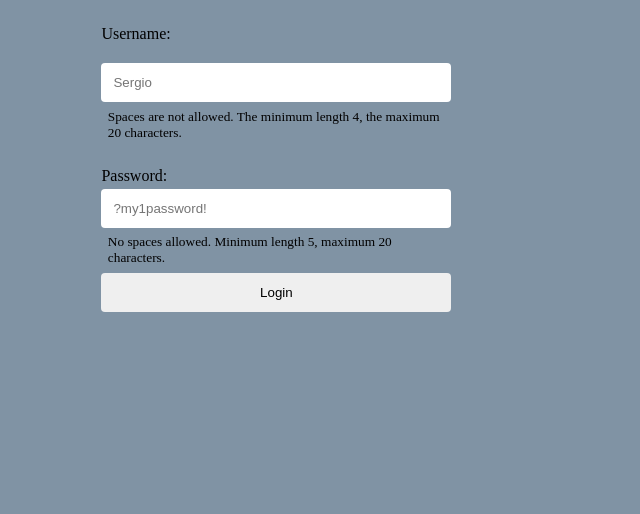
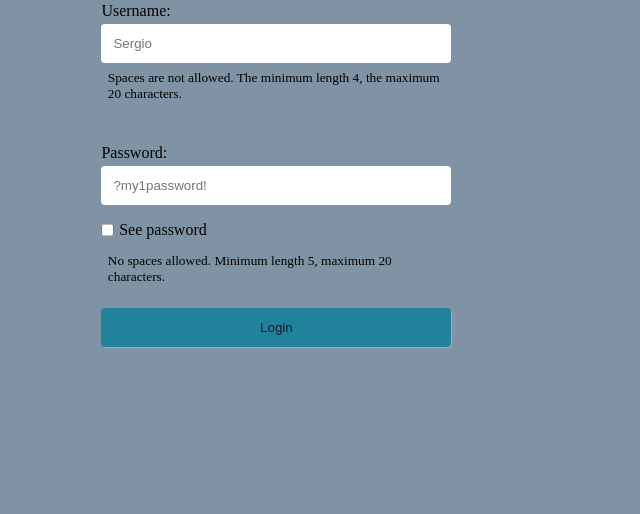
Before and after one commit to santimirandarp/chat, a website: page client/public/login.html in a window 1280 px wide. Shown: the part 286-800 px from the top of the page, without its empty margins (319-959 px from the left). Drawn offline with Linux system fonts and the light colour scheme.

```diff
--- a/client/package.json
+++ b/client/package.json
@@ -6,8 +6,7 @@
   "scripts": {
     "prettier": "npx prettier -c",
     "lint": "npx eslint **/*.html",
-    "sass": "npx sass public/scss:public/css",
-    "nodemon": "nodemon --watch **/*.html **/*.scss --exec \" npm run sass && npm run lint && npm run prettier\""
+    "sass": "npx sass public/scss:public/css --watch"
   },
   "keywords": [],
   "author": "Santiago Miranda <misterybodon@protonmail.com> (https://github.com/santimirandarp)",
--- a/client/public/login.html
+++ b/client/public/login.html
@@ -13,29 +13,25 @@
     <h1>Login to Friends Chat Server</h1>
     <form
     id="login"
-    action="/security/login"
-    method="POST"
     enctype="application/x-www-form-urlencoded"
     autocomplete="on"
     class="form" >
       <!--username!...-->
       <div class="form_username">
         <p><label for="username">Username:</label></p>
-        <p>
           <input
             id="username"
             type="text"
             name="username"
             placeholder="Sergio"
             title="Single word (letters or numbers) with no spaces."
-            pattern="\w+"
+            pattern="\w{4,20}"
             minlength="4"
             maxlength="20"
             required
           />
           <small>Spaces are not allowed. The minimum length 4, the maximum 20
             characters.</small>
-        </p>
       </div>
 
       <!--password...-->
@@ -49,25 +45,25 @@
           placeholder="?my1password!"
           title="Include at least a special symbol a
 number and a letter"
-          pattern="[^\s]"
+          pattern="[^\s]+"
           minlength="5"
           maxlength="20"
           required
         />
+        <div class="form_seepwd">
+        <input id='seepwd' type='checkbox'/>
+        <span>See password</div>
+        </div>
         <small>
           No spaces allowed. Minimum length 5, maximum 20 characters.
         </small>
-        <!--
-        <p>To make it secure it should contain:</p>
-        <ul>
-          <li>special characters,</li>
-          <li>numbers,</li>
-          <li>letters capital and lowercase.</li>
-        </ul>
-        --!>
       </div>
       <div class="form_submit">
-      <input id="loginButton" type="submit" value="Login"/>
+      <input
+      formmethod="post"
+      formaction="/security/login"
+      type="submit"
+      value="Login"/>
       </div>
     </form>
   </body>
--- /dev/null
+++ b/client/public/scss/_form.scss
@@ -0,0 +1,26 @@
+@use "variables.scss" as *;
+
+input,
+small {
+  min-width: 350px;
+  max-width: 350px;
+  display: block;
+}
+
+input:focus {
+  border: 1px dashed rgba(125, 15, 44, 0.7);
+}
+
+.form { padding-top: 1.5rem; }
+
+
+.form_seepwd{
+  display:flex;
+  flex-direction:row;
+  input[type=checkbox]{
+    display: inline-block;
+    min-width:unset;
+    max-width:unset;
+    margin-right:0.3rem;
+  }
+}
--- a/client/public/scss/general.scss
+++ b/client/public/scss/_general.scss
@@ -1,22 +1,25 @@
+@use "./variables.scss" as *;
+
 a {
   display: inline-block;
   cursor: pointer;
   text-decoration: none;
 }
 
-button {
+button, .button, input[type=submit] {
   cursor:pointer;
   background-color:rgb(11, 126, 153);
   opacity:0.8;
   box-shadow: 1px 1px rgba(250,250,250,0.3);
   transition: color 1s ease;
+  position:relative;
   &:hover{
     opacity:1;
-}}
+    }
+  }
 
 p {
-  padding-top: 1rem;
-  padding-bottom: 0.25rem;
+  padding: $ppadding;
 }
 
 input {
@@ -41,3 +44,5 @@
   font-family: sans-serif;
   padding-top: 2rem;
 }
+
+div{ padding:$ppadding; }
--- /dev/null
+++ b/client/public/scss/_variables.scss
@@ -0,0 +1 @@
+$ppadding: 1rem 0 0.25rem 0;
--- a/client/public/scss/index.scss
+++ b/client/public/scss/index.scss
@@ -1,24 +1,4 @@
 @use "./reset.scss";
 @use "./general.scss";
 @use "./layout.scss";
-
-input,
-small {
-  min-width: 350px;
-  max-width: 350px;
-  display: block;
-}
-input:focus {
-  border: 1px dashed rgba(125, 15, 44, 0.7);
-}
-
-form {
-  padding-top: 1.5rem;
-}
-.form_ {
-  &_username,
-  &_password,
-  &_button {
-    padding-top: 1rem;
-  }
-}
+@use "./form.scss";
--- a/own_modules/middleware.js
+++ b/own_modules/middleware.js
@@ -16,7 +16,10 @@
     .collection("users")
     .findOne({ _id: username });
 
+  console.log(password, password.length, await bcrypt.compare(password, user.password))
+
   const trust = user && (await bcrypt.compare(password, user.password));
+
 
   if (trust) {
     // set session cookie
@@ -38,7 +41,8 @@
   // Blowfish hash.
   const saltRounds = 10;
   const salt = await bcrypt.genSalt(saltRounds);
-  const hash = await bcrypt.hash(password, salt);
+  const hash = await bcrypt.hash(password.toString(), salt);
+  console.log(password.toString())
 
   // Create user and Store hash + username in your User DB.
   const insert = await users.insertOne({ _id: username, password: hash });
```
Also changed, not shown: client/public/css/general.css (deleted), client/public/css/index.css, client/public/css/layout.css (deleted), client/public/css/reset.css (deleted), client/public/scss/_layout.scss (renamed from client/public/scss/layout.scss), client/public/scss/_reset.scss (renamed from client/public/scss/reset.scss), 4 other files.
